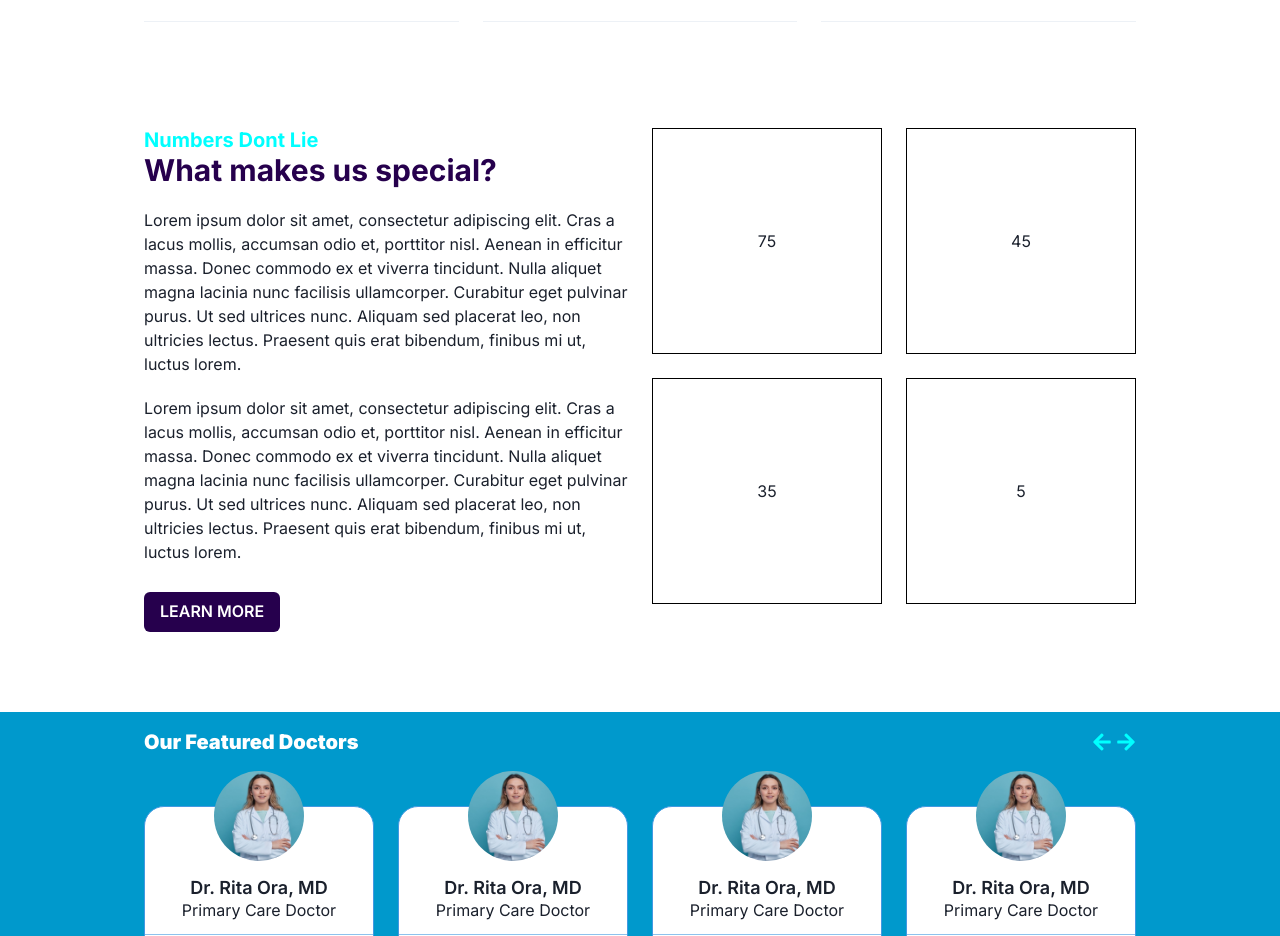
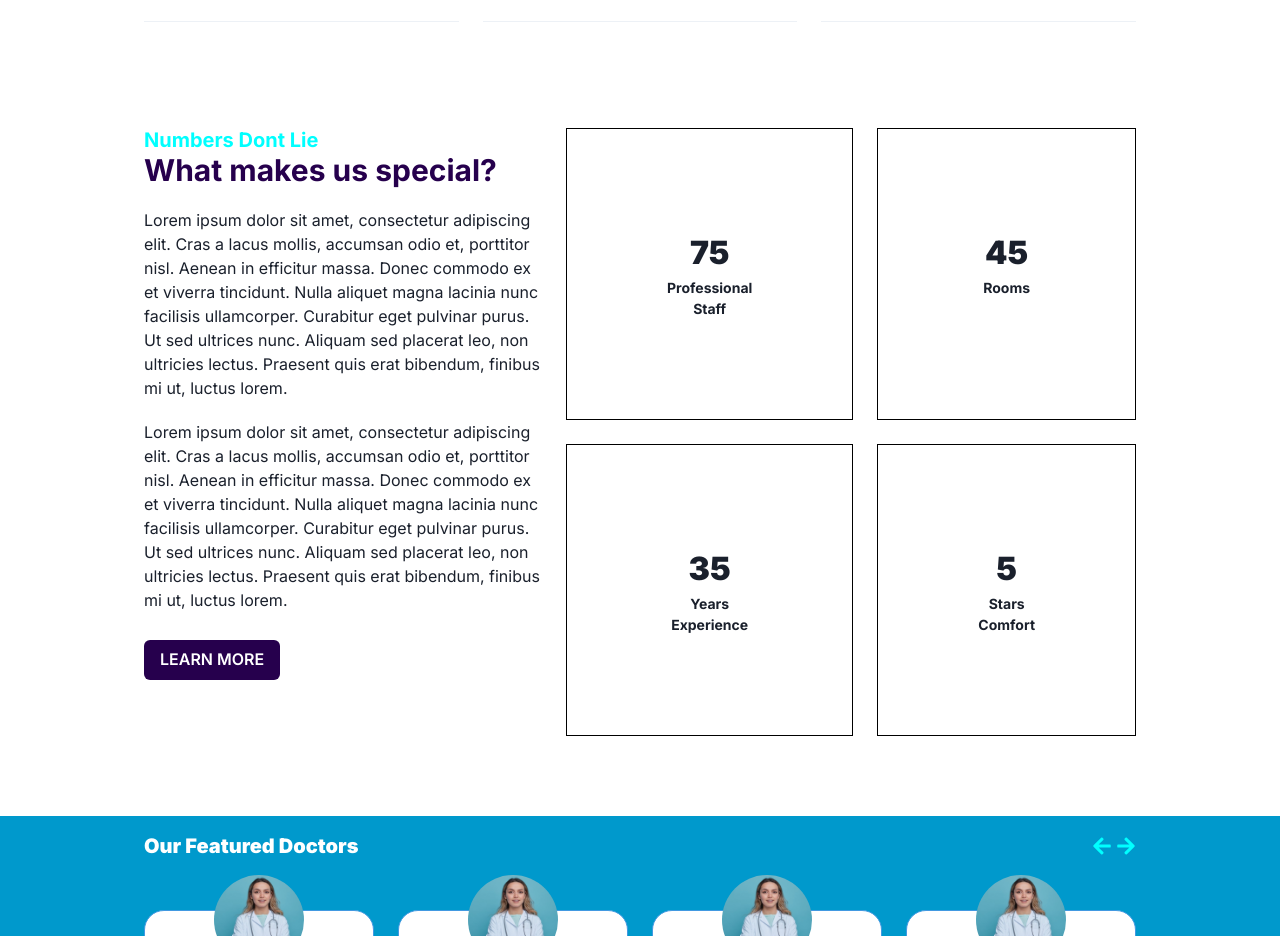
Before and after one commit to leveorxyz/dokto-frontend, a React (Create React App) app: page / in a window 1280 px wide. Shown: the part 446-1382 px from the top of the page. Built offline with nearby package versions, Linux system fonts and the light colour scheme.

Commit message:
Update styles in StatSpeciality cards

```diff
--- a/src/components/home/StatSpecialityDoctor.tsx
+++ b/src/components/home/StatSpecialityDoctor.tsx
@@ -5,10 +5,10 @@ const StatSpecialityDoctor = () => {
 	return (
 		<div>
 			<Grid templateColumns='repeat(2, 1fr)' templateRows='repeat(2, 1fr)' gap={6} w='100%'>
-				<Box textAlign='center' border='1px' borderColor='black' p='100'>75</Box>
-				<Box textAlign='center' border='1px' borderColor='black' p='100'>45</Box>
-				<Box textAlign='center' border='1px' borderColor='black' p='100'>35</Box>
-				<Box textAlign='center' border='1px' borderColor='black' p='100'>5</Box>
+				<Box textAlign='center' border='1px' borderColor='black' p='100'><Box fontSize='xx-large' fontWeight='black'>75</Box><Box fontSize='sm' fontWeight='bold'>Professional Staff</Box></Box>
+				<Box textAlign='center' border='1px' borderColor='black' p='100'><Box fontSize='xx-large' fontWeight='black'>45</Box><Box fontSize='sm' fontWeight='bold'>Rooms</Box></Box>
+				<Box textAlign='center' border='1px' borderColor='black' p='100'><Box fontSize='xx-large' fontWeight='black'>35</Box><Box fontSize='sm' fontWeight='bold'>Years Experience</Box></Box>
+				<Box textAlign='center' border='1px' borderColor='black' p='100'><Box fontSize='xx-large' fontWeight='black'>5</Box><Box fontSize='sm' fontWeight='bold'>Stars Comfort</Box></Box>
 			</Grid>
 		</div>
 	);
```
